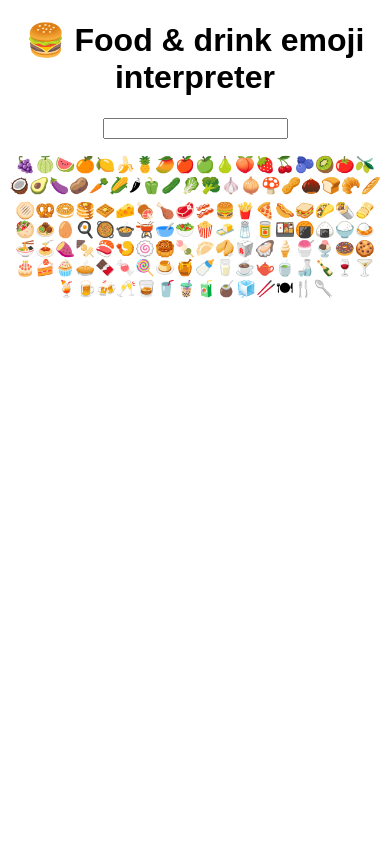
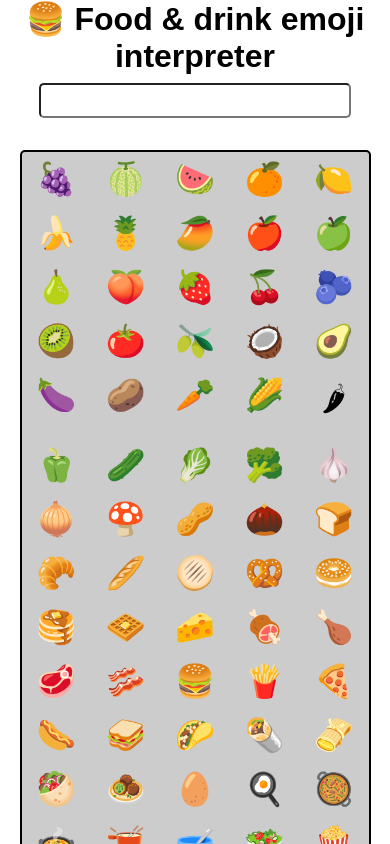
Before and after one commit to SK02K1/food-and-drink-emoji-interpreter, a React (Create React App) app: page / in a window 390 px wide. Shown: the top 844 px of the page. Built offline with nearby package versions, Linux system fonts and the light colour scheme.

Commit message:
style : mobile layout done

```diff
--- a/src/App.js
+++ b/src/App.js
@@ -159,13 +159,15 @@ export default function App() {
         Food & drink emoji interpreter
       </h1>
       <input onChange={inputChangeHandler} type="text" />
-      <p>{userInput}</p>
-      <p>{emojiMeaning}</p>
-      {Object.keys(emojiCollection).map((emoji) => (
-        <span onClick={() => emojiClickHandler(emoji)} key={emoji}>
-          {emoji}
-        </span>
-      ))}
+      <p className="user-input">{userInput}</p>
+      <p className="emoji-meaning">{emojiMeaning}</p>
+      <div className="emoji-container">
+        {Object.keys(emojiCollection).map((emoji) => (
+          <span onClick={() => emojiClickHandler(emoji)} key={emoji}>
+            {emoji}
+          </span>
+        ))}
+      </div>
     </div>
   );
 }
--- a/src/styles.css
+++ b/src/styles.css
@@ -1,4 +1,40 @@
-.App {
-  font-family: sans-serif;
+* {
+  margin: 0;
+  padding: 0;
+  box-sizing: border-box;
+}
+
+body {
+  font-family: Arial, Helvetica, sans-serif;
   text-align: center;
 }
+
+input {
+  display: block;
+  width: 80%;
+  margin: 0.5rem auto;
+  padding: 0.5rem;
+  border-radius: 5px;
+}
+
+.emoji-container {
+  width: 90%;
+  margin: 2rem auto;
+  padding: 0.5rem;
+  background: #ccc;
+  border: 2px solid black;
+  border-radius: 5px;
+  display: grid;
+  grid-template-columns: repeat(5, 1fr);
+  grid-gap: 1rem;
+}
+
+span {
+  font-size: 2rem;
+}
+
+.user-input,
+.emoji-meaning {
+  margin: 1rem 0rem;
+  font-size: 1.2rem;
+}
```
